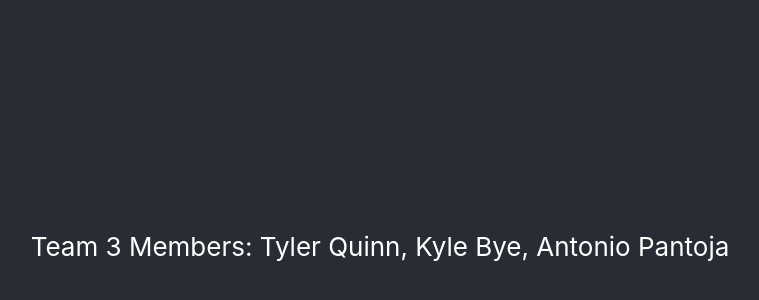
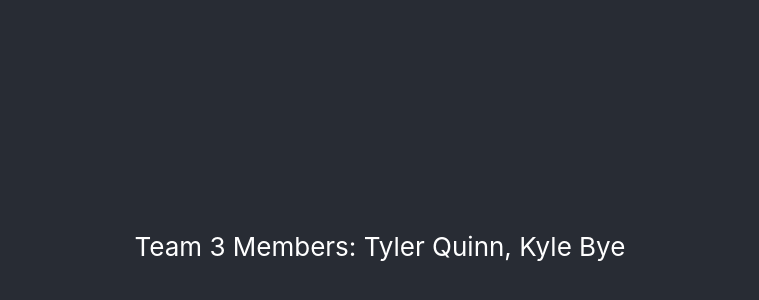
Before and after one commit to tylerquinnlewisu/softwaresystemscapstoneteamthreeproject, a React (Create React App) app: page / in a window 1280 px wide. Shown: the part 154-454 px from the top of the page, without its empty margins (260-1019 px from the left). Built offline with nearby package versions, Linux system fonts and the light colour scheme.

Commit message:
Reset app to configure locally

```diff
--- a/src/App.js
+++ b/src/App.js
@@ -5,7 +5,7 @@ function App() {
     <div className="App">
       <header className="App-header">
         <p>
-          Team 3 Members: Tyler Quinn, Kyle Bye, Antonio Pantoja
+          Team 3 Members: Tyler Quinn, Kyle Bye
         </p>
       </header>
     </div>
```
